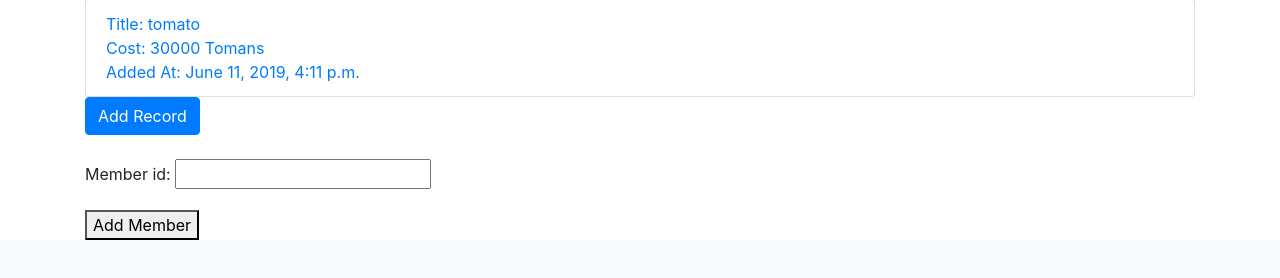
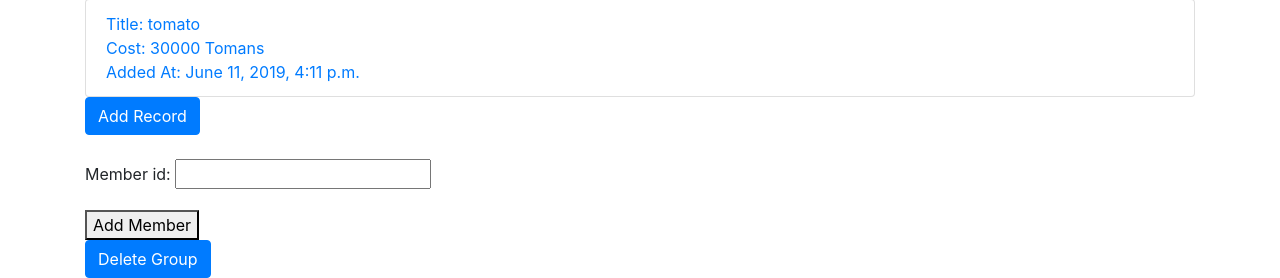
Before and after one commit to ahmadreza-n/AP-Project, a Django app: a page that uses main/templates/group.html in a window 1280 px wide. Shown: the part 683-961 px from the top of the page. Before the commit the page ends 923 px from the top, so only its background shows below. Run offline with Django 3.2, Linux system fonts and the light colour scheme; data comes from the database, SQL or seed files in the repository; both versions use the stored data as it was after the commit; some libraries are stand-ins or nearby versions.

Commit message:
Delete group added

```diff
--- a/main/models.py
+++ b/main/models.py
@@ -75,4 +75,8 @@ class Pays(models.Model):
     amount = models.IntegerField(default=0)  # Member Member Balance
 
     def __str__(self):
-        return self.group_fk.__str__()
+        string = f'{self.debtor_fk.account_id} '
+        string += f'owes {self.amount} '
+        string += f'to {self.creditor_fk.account_id} '
+        string += f'to {self.group_fk.group_id}'
+        return string
--- a/main/templates/group.html
+++ b/main/templates/group.html
@@ -81,10 +81,15 @@
 <br>
 
 {% if group.admin_fk == account %}
+
 <form method='POST' action='' enctype='multipart/form-data'> {% csrf_token %}
     {{ form.as_p }}
     <button type='submit'>Add Member</button>
 </form>
+
+<a class="btn btn-primary" href="{{ account.get_absolute_url }}{{ group.get_absolute_url }}/delete_group"
+    role="button">Delete Group</a>
+
 {% endif %}
 
 {% endblock %}
--- a/main/urls.py
+++ b/main/urls.py
@@ -5,17 +5,19 @@ from . import views
 
 
 urlpatterns = [
-    path('', views.home_page),
-    path('about', views.about_page),
-    path('contact', views.contact_page),
-    path('sign-in', views.sign_in_view),
-    path('sign-up', views.sign_up_view),
-    path('sign-out', views.sign_out_view),
-    path('list', views.list_view),
-    path('<slug:account_id>', views.account_view),
-    path('<slug:account_id>/add-group', views.add_group_view),
-    path('<slug:account_id>/<slug:group_id>', views.group_view),
-    path('<slug:account_id>/<slug:group_id>/add-record',
-         views.add_record_view),
-    path('<slug:account_id>/<slug:group_id>/<int:record_pk>',
-         views.record_view)]
+     path('', views.home_page),
+     path('about', views.about_page),
+     path('contact', views.contact_page),
+     path('sign-in', views.sign_in_view),
+     path('sign-up', views.sign_up_view),
+     path('sign-out', views.sign_out_view),
+     path('list', views.list_view),
+     path('<slug:account_id>', views.account_view),
+     path('<slug:account_id>/add-group', views.add_group_view),
+     path('<slug:account_id>/<slug:group_id>', views.group_view),
+     path('<slug:account_id>/<slug:group_id>/add-record',
+          views.add_record_view),
+     path('<slug:account_id>/<slug:group_id>/delete_group',
+          views.delete_group_view),
+     path('<slug:account_id>/<slug:group_id>/<int:record_pk>',
+          views.record_view)]
--- a/main/views.py
+++ b/main/views.py
@@ -105,6 +105,20 @@ def add_group_view(request, account_id):
     return render(request, template_name, context)
 
 
+def delete_group_view(request, account_id, group_id):
+    group = Group.objects.get(group_id=group_id)
+    if request.method == 'POST':
+        if 'yes_sub' in request.POST:
+            group.delete()
+            return redirect(account_view, account_id=account_id)
+        elif 'no_sub' in request.POST:
+            return redirect(group_view, account_id=account_id, group_id=group_id)
+    title = 'Delete Group'
+    template_name = 'delete-group.html'
+    context = {'title': title}
+    return render(request, template_name, context)
+
+
 def group_view(request, account_id, group_id):
     form = AddMemberForm(request.POST or None)
     if form.is_valid():
```
Also changed, not shown: main/templates/delete-group.html (added, +23 -0 lines), db.sqlite3.
